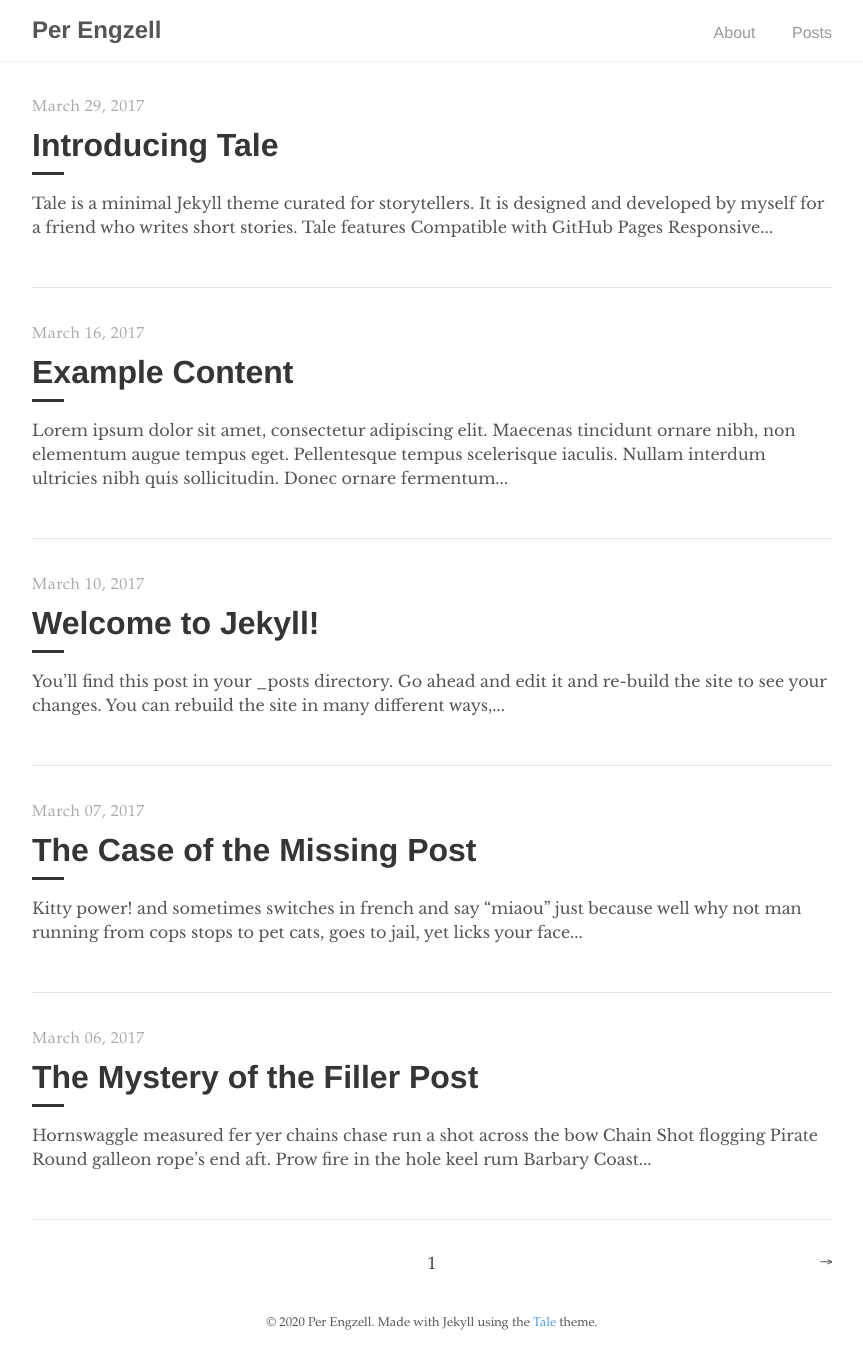
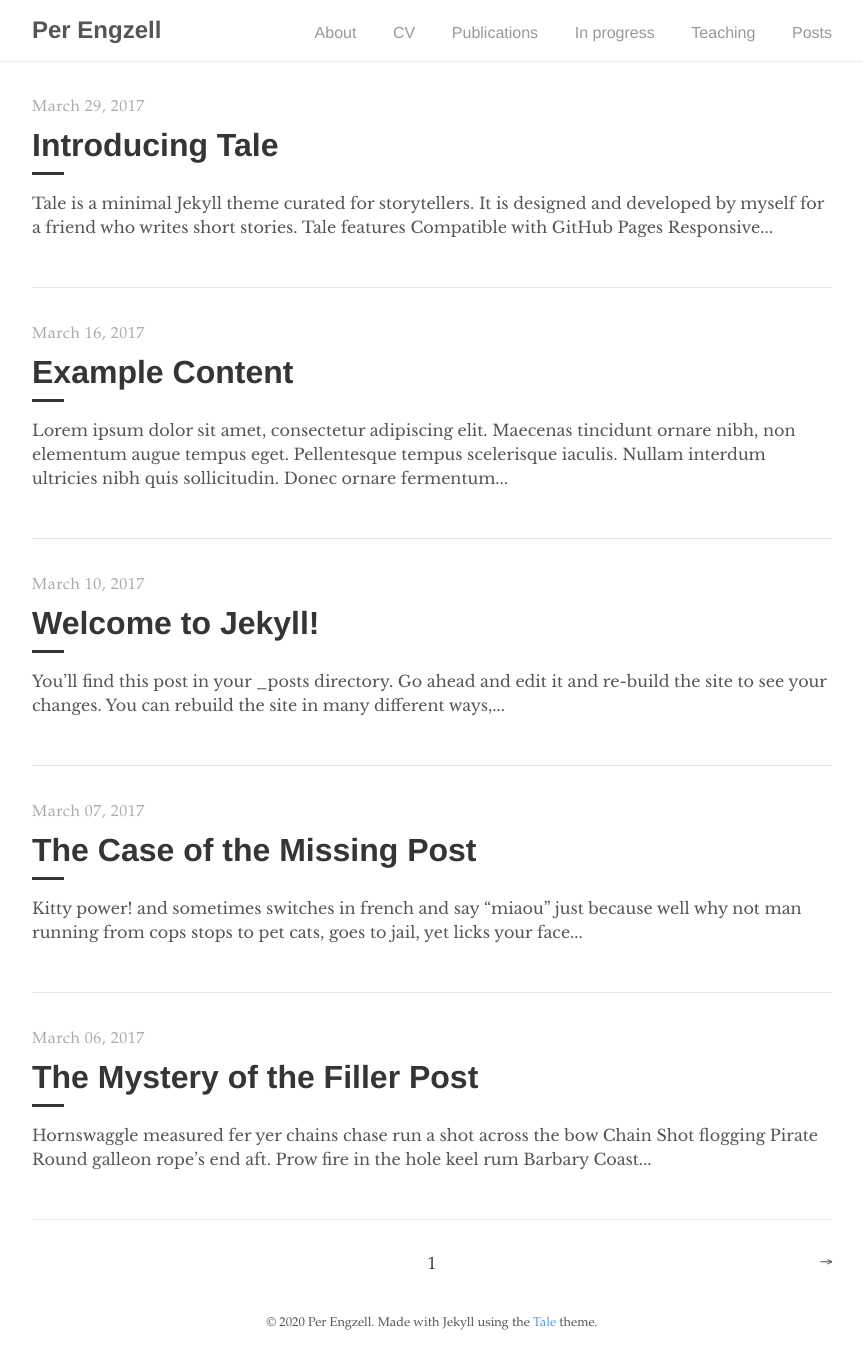
Before and after one commit to pengzell/pengzell.github.io, a Jekyll site: the page built from index.html, in a window 1280 px wide. Shown: the whole page, without its empty margins (208-1071 px from the left). Built offline with Jekyll 4.4.1, drawn with Linux system fonts in a browser that asks for light colours; the list of posts is cut into pages by our own code.

Commit message:
Update navigation.html

```diff
--- a/_includes/navigation.html
+++ b/_includes/navigation.html
@@ -5,6 +5,10 @@
     </a>
     <ul>
       <li><a href="{{ '/about' | prepend: site.baseurl }}">About</a></li>
+      <li><a href="{{ '/cv' | prepend: site.baseurl }}">CV</a></li>
+      <li><a href="{{ '/publications' | prepend: site.baseurl }}">Publications</a></li>
+      <li><a href="{{ '/inprogress' | prepend: site.baseurl }}">In progress</a></li>
+      <li><a href="{{ '/teaching' | prepend: site.baseurl }}">Teaching</a></li>
       <li><a href="{{ site.baseurl }}/">Posts</a></li>
     </ul>
   </div>
```
